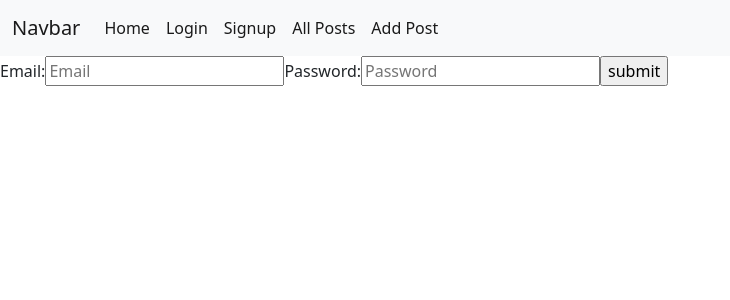
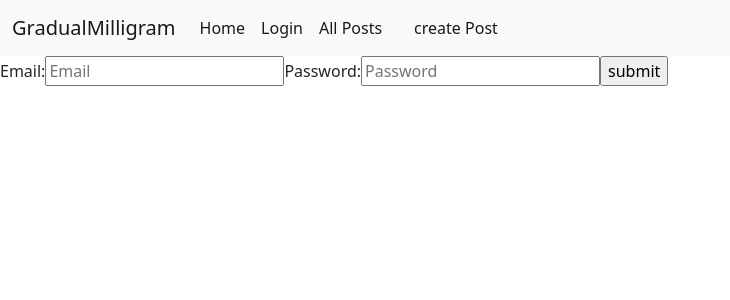
Before and after one commit to soumyadeep51/Blog, a React (Vite) app: page /login in a window 1280 px wide. Shown: the top 300 px of the page, without its empty margins (0-730 px from the left). Built offline with nearby package versions, Linux system fonts and the light colour scheme; no server answers.

Commit message:
made a custom hook to check login from redux store

```diff
--- a/src/Routes/AppRoutes.jsx
+++ b/src/Routes/AppRoutes.jsx
@@ -3,12 +3,16 @@ import Login from "../components/Login"
 import Main from "../components/Main"
 import App from "../App"
 import About from "../components/About"
+import Userpage from "../components/Userpage";
+import AddPost from "../components/AddPost";
 export const router=createBrowserRouter([
   {path:"/",
   element:<App/>,
   children:[{path:"",element:<Main/>},
             {path:"/login",element:<Login/>},
-            {path:"/about",element:<About/>}
+            {path:"/about",element:<About/>},
+            {path:"/:id",element:<Userpage/>},
+            {path:"/createpost",element:<AddPost/>}
 
   ]
 
--- a/src/appwrite_service/collection_service.js
+++ b/src/appwrite_service/collection_service.js
@@ -9,12 +9,16 @@ export class collection_service{
                         this.database=new Databases(this.client)
                     }
     async createpost({title,content, image, userId}){
-        return await this.database.createDocument(
+        try {
+            return await this.database.createDocument(
                   String(import.meta.env.VITE_APPWRITE_DATABASE_ID),
                   String(import.meta.env.VITE_APPWRITE_COLLECTION_ID),
                   ID.unique(),
                   {title,content,image,userId}
             )
+        }catch(error){
+            console.log("Appwrite service :: collection.createpost :: error",error)
+        }
 
     }
     async listallposts(){
--- /dev/null
+++ b/src/components/AddPost.jsx
@@ -0,0 +1,17 @@
+import React, { useEffect } from 'react'
+import usecheckloggedin from '../general_services/naviagtetologin'
+function AddPost() {
+  usecheckloggedin()
+  return (
+    <div>
+       <form onSubmit={e=>e.preventDefault()}>
+        <label htmlFor="title">Title</label>
+         <input type="text" name="" id="" placeholder='title'/>
+        <label htmlFor="content">Content:</label>
+        <textarea name="content" id=""></textarea>
+        </form>
+    </div>
+  )
+}
+
+export default AddPost
--- a/src/components/Header.jsx
+++ b/src/components/Header.jsx
@@ -2,8 +2,12 @@ import React from 'react'
 import { useDispatch ,useSelector} from 'react-redux'
 import { useNavigate,Link } from 'react-router-dom'
 function Header() {
-
-    const authStatus=useSelector((state)=>state.auth.status)
+    const userdata=useSelector((state)=>state.auth.userdata)
+    const authStatus=useSelector((state)=>state.auth.authstatus)
+    let username=null
+    if (userdata) {
+      username=userdata.name
+    }
     const navItems = [
       {
         name: 'Home',
@@ -16,26 +20,26 @@ function Header() {
         active: !authStatus,
     },
     {
-        name: "Signup",
-        slug: "/signup",
-        active: !authStatus,
-    },
-    {
         name: "All Posts",
         slug: "/all-posts",
         active: authStatus,
     },
     {
-        name: "Add Post",
-        slug: "/add-post",
+        name: username,
+        slug: username,
         active: authStatus,
     },
+    {
+      name:"create Post",
+      slug:"/createpost",
+      active:authStatus,
+    }
     ]
   return (
-    <>
+    <>{/*Links need to be shown based on authstatus . work needs to be done here*/}
      <nav className="navbar navbar-expand-lg bg-light">
   <div className="container-fluid">
-    <a className="navbar-brand" href="#">Navbar</a>
+    <Link className="navbar-brand" to="/">GradualMilligram</Link>
     <button className="navbar-toggler" type="button" data-bs-toggle="collapse" data-bs-target="#navbarSupportedContent" aria-controls="navbarSupportedContent" aria-expanded="false" aria-label="Toggle navigation">
       <span className="navbar-toggler-icon"></span>
     </button>
@@ -43,7 +47,7 @@ function Header() {
       <ul className="navbar-nav me-auto mb-2 mb-lg-0">
        {navItems.map((navitem)=>(
            <li className="nav-item" key={navitem.name}>
-            <Link className="nav-link active" to={navitem.name}>{navitem.name}</Link>
+            <Link className="nav-link active" to={navitem.slug}>{navitem.name}</Link>
          </li>
        ))}
 
--- a/src/components/Spinner.jsx
+++ b/src/components/Spinner.jsx
@@ -3,9 +3,9 @@ import React from 'react'
 function Spinner() {
   return (
     <div>
-      <div class="d-flex justify-content-center">
-  <div class="spinner-border" role="status">
-    <span class="visually-hidden">Loading...</span>
+      <div className="d-flex justify-content-center">
+  <div className="spinner-border" role="status">
+    <span className="visually-hidden">Loading...</span>
   </div>
 </div>
     </div>
--- /dev/null
+++ b/src/components/Userpage.jsx
@@ -0,0 +1,34 @@
+import React, { useEffect, useState } from 'react'
+import collection from '../appwrite_service/collection_service'
+function Userpage() {
+  // this is temporary call needs to be replaced with infinity scroll as posts increaseUserpage
+  const [post,setPost]=useState(null)
+  async function getallposts(){
+     const posts=await collection.listallposts()
+     setPost(posts)
+  }
+  useEffect(()=>{
+      getallposts()
+  },[])
+  console.log(post)
+  return (
+    <div>
+      {(post)?(<div>
+        {
+        post.documents.map((data)=>
+        <div key={data.$id}>
+          <h1>
+             {data.title}
+          </h1>
+          <h2>
+            {data.Content}
+          </h2>
+        </div>
+
+        )}
+      </div>):(<h1>No Posts to show</h1>)}
+    </div>
+  )
+}
+
+export default Userpage
--- /dev/null
+++ b/src/general_services/naviagtetologin.js
@@ -0,0 +1,12 @@
+import { useEffect } from "react";
+import { useSelector} from "react-redux";
+import { useNavigate } from "react-router-dom";
+export default function useCheckLoggedin(){
+    const isloggedin=useSelector(state=>state.auth.isloggedin)
+    const navigate=useNavigate()
+    useEffect(()=>{
+    if (!isloggedin) {
+        navigate("/login")
+    }
+},[isloggedin])
+}
```
